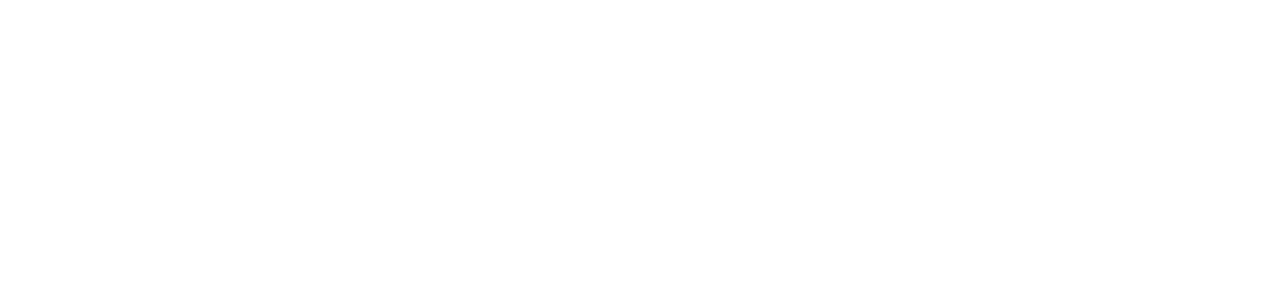
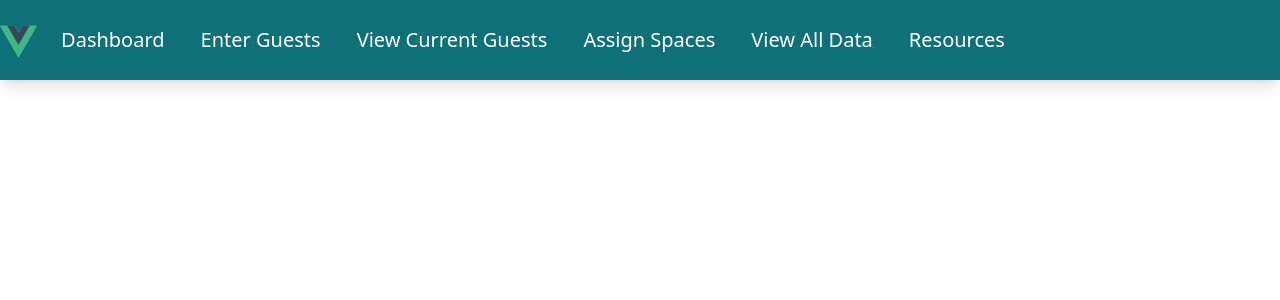
Before and after one commit to 423s24/Group_3, a Vue app in the folder warming-shelter/: page /enterguests in a window 1280 px wide. Before the commit this address had no page. Shown: the top 300 px of the page. Built offline with nearby package versions, Linux system fonts and the light colour scheme.

Commit message:
Added header routing for existing pages

```diff
--- a/warming-shelter/src/Router.js
+++ b/warming-shelter/src/Router.js
@@ -1,6 +1,7 @@
 // defining the routes for the application
 import { createRouter, createWebHistory } from 'vue-router'
 import Dashboard from "./views/Dashboard.vue";
+import EnterGuests from "./views/EnterGuests.vue"
 import Login from "./views/Login.vue";
 import Checkin from "./views/Checkin.vue";
 
@@ -8,6 +9,7 @@ import Checkin from "./views/Checkin.vue";
 const routes = [
     { path: '/', component: Login },
     { path: '/dashboard', component: Dashboard },
+    { path: '/enterguests', component: EnterGuests},
     { path: '/checkin', component: Checkin}
 ]
 
--- a/warming-shelter/src/components/Header.vue
+++ b/warming-shelter/src/components/Header.vue
@@ -1,11 +1,20 @@
 <template>
-    <header class="container flex sticky top-0 bg-hrdc-teal shadow-lg h-20 items-center">
+    <header class="flex sticky top-0 bg-hrdc-teal shadow-lg h-20 items-center">
         <nav class ="flex items-center flex-shrink-0 text-white mr-6">
             <img src="../assets/vue.svg" class="mr-6"><!--placeholder logo using vue logo for now-->
             <ol class="flex items-center text-white text-xl list-none gap-3">
-                <li class="mr-6 hover:text-hrdc-orange"><a href = "#">Dashboard</a></li>
-                <li class="mr-6 hover:text-hrdc-orange"><a href = "#">Data</a></li>
-                <li class="mr-6 hover:text-hrdc-orange"><a href = "#">Resources</a></li>
+                <router-link to="/dashboard" class="mr-6 hover:text-hrdc-orange">Dashboard</router-link>
+                <router-link to="/enterguests" class="mr-6 hover:text-hrdc-orange">Enter Guests</router-link>
+                <router-link to="/dashboard" class="mr-6 hover:text-hrdc-orange">View Current Guests</router-link>
+                <router-link to="/dashboard" class="mr-6 hover:text-hrdc-orange">Assign Spaces</router-link>
+                <router-link to="/dashboard" class="mr-6 hover:text-hrdc-orange">View All Data</router-link>
+                <router-link to="/dashboard" class="mr-6 hover:text-hrdc-orange">Resources</router-link>
+                <!-- <li class="mr-6 hover:text-hrdc-orange"><a href = "#">Dashboard</a></li>
+                <li class="mr-6 hover:text-hrdc-orange"><a href = "#">Enter Guests</a></li>
+                <li class="mr-6 hover:text-hrdc-orange"><a href = "#">View Current Guests</a></li>
+                <li class="mr-6 hover:text-hrdc-orange"><a href = "#">Assign Spaces</a></li>
+                <li class="mr-6 hover:text-hrdc-orange"><a href = "#">View All Data</a></li>
+                <li class="mr-6 hover:text-hrdc-orange"><a href = "#">Resources</a></li> -->
             </ol>
         </nav>
     </header>
--- /dev/null
+++ b/warming-shelter/src/views/EnterGuests.vue
@@ -0,0 +1,13 @@
+<template>
+    <Header />
+</template>
+
+<script>
+    import Header from '../components/Header.vue'
+    export default {
+        name: 'EnterGuests',
+        components:{
+            Header
+        }
+    }
+</script>
```
